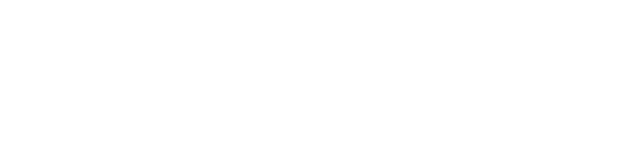
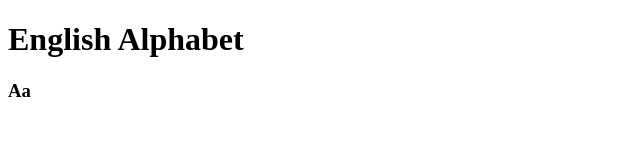
Before and after one commit to PaulVorontsov/English-alphabet, a plain HTML site: page block/index.html in a window 1280 px wide. Shown: the whole page, without its empty margins (0-640 px from the left). Drawn offline with Linux system fonts and the light colour scheme.

```diff
--- a/block/index.html
+++ b/block/index.html
@@ -3,8 +3,13 @@
   <head>
     <meta charset="UTF-8">
     <title>English alphabet</title>
+    <link rel="stylesheet" href="style.css">
   </head>
   <body>
+    <h1>English Alphabet</h1>
+    <div class="box">
+      <h3>Aa</h3>
 
+    </div>
   </body>
 </html>
```
Also changed, not shown: block/img/acorn.jpg (added), block/img/apple.jpg (added).
